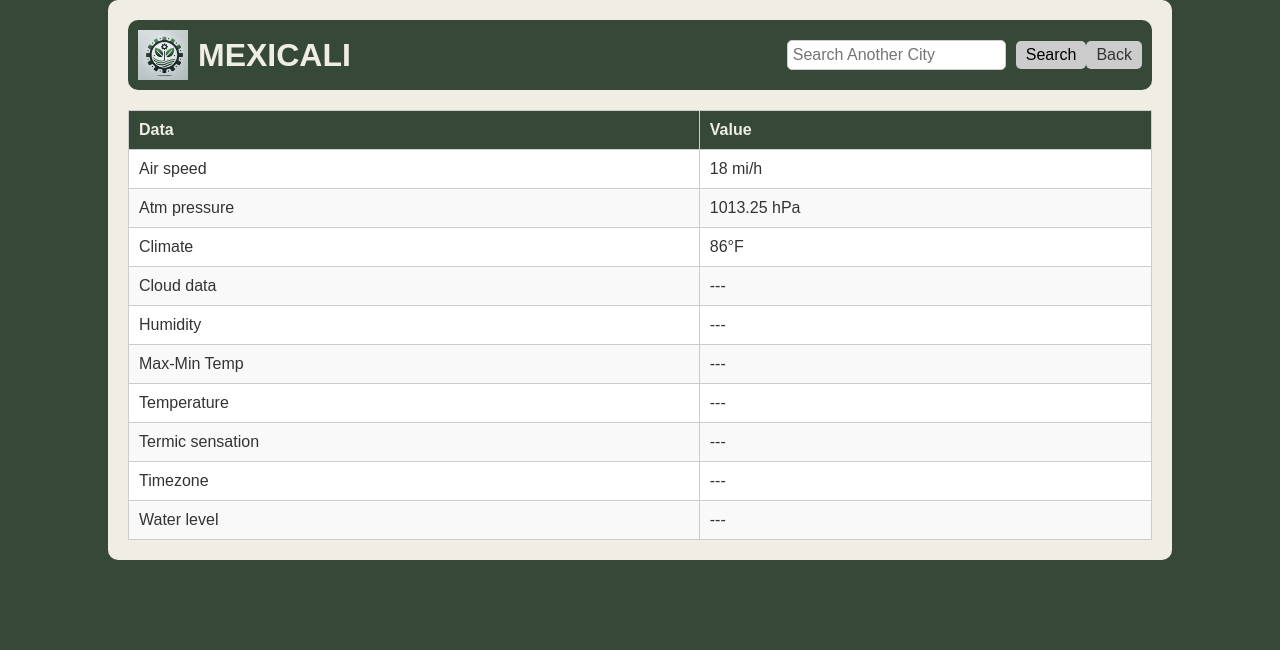
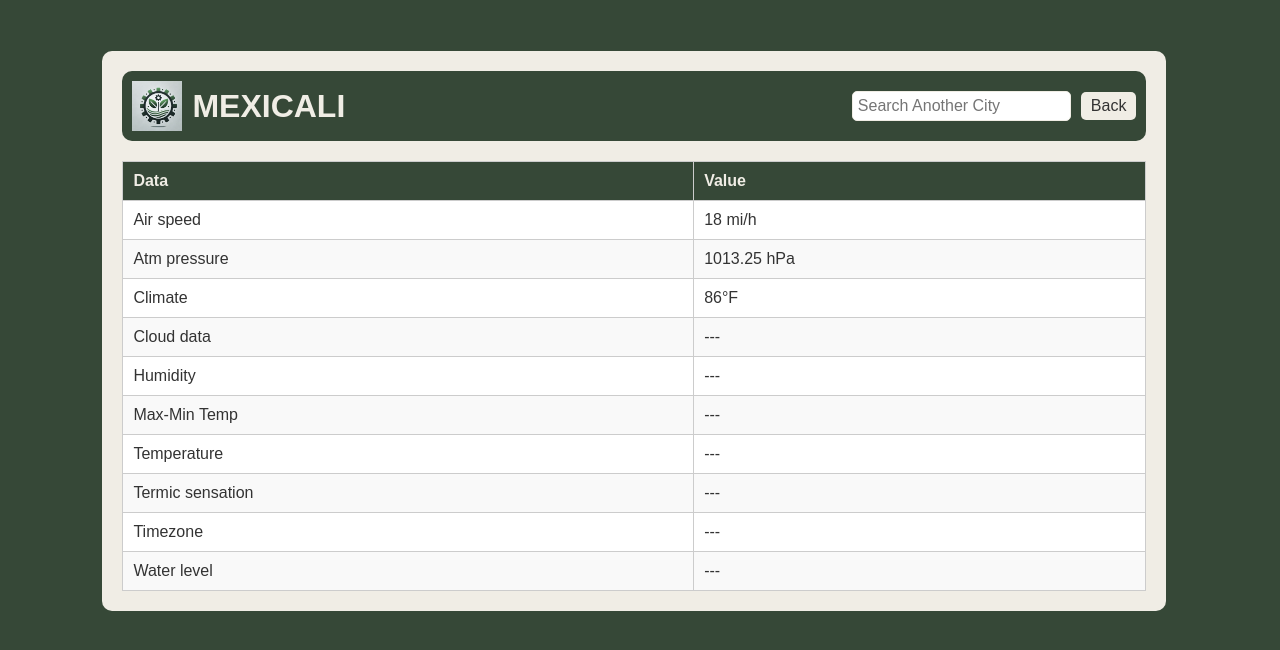
Before and after one commit to rubenyh/SpaceApps2024_Agriculture, a Flask app: template index/templates/secondarypage.html in a window 1280 px wide. Shown: the top 650 px of the page. Run offline with Flask 3, Linux system fonts and the light colour scheme; the template is opened without the code that fills it, so the values that code supplies are empty.

Commit message:
aeoufhefa

```diff
--- a/index/static/secondarypagecss.css
+++ b/index/static/secondarypagecss.css
@@ -8,7 +8,9 @@
 
 .container {
     width: 80%;
-    margin: 0 auto;
+    margin-top: 4%;
+    margin-left: 8%;
+    margin-right: 8%;
     background-color: #f0ede5;
     padding: 20px;
     border-radius: 10px;
@@ -45,7 +47,7 @@
 .search-bar input {
     padding: 5px;
     font-size: 1rem;
-    border: 1px solid #ccc;
+    border: 1px solid #f0ede5;
     border-radius: 5px;
     margin-right: 10px;
 }
@@ -53,7 +55,7 @@
 .search-bar button {
     padding: 5px 10px;
     font-size: 1rem;
-    background-color: #ccc;
+    background-color: #f0ede5;
     border: none;
     border-radius: 5px;
     cursor: pointer;
@@ -65,7 +67,7 @@
 
 .back-button {
     padding: 5px 10px;
-    background-color: #ccc;
+    background-color: #f0ede5;
     color: #333;
     text-decoration: none;
     border-radius: 5px;
--- a/index/templates/index.html
+++ b/index/templates/index.html
@@ -20,7 +20,6 @@
             <div class="search-bar">
                 <form action="secondarypage.html">
                    <input autocomplete="off" type="text" id="searchInput" placeholder="Write a name of a country, state or city">
-                   <input type="submit" value="Submit">
                 </form>
             </div>
         </div>
--- a/index/templates/secondarypage.html
+++ b/index/templates/secondarypage.html
@@ -13,7 +13,6 @@
             <h1>MEXICALI</h1>
             <div class="search-bar">
                 <input type="text" placeholder="Search Another City">
-                <button>Search</button>
             </div>
             <a href="index.html" class="back-button">Back</a>
         </header>
```
